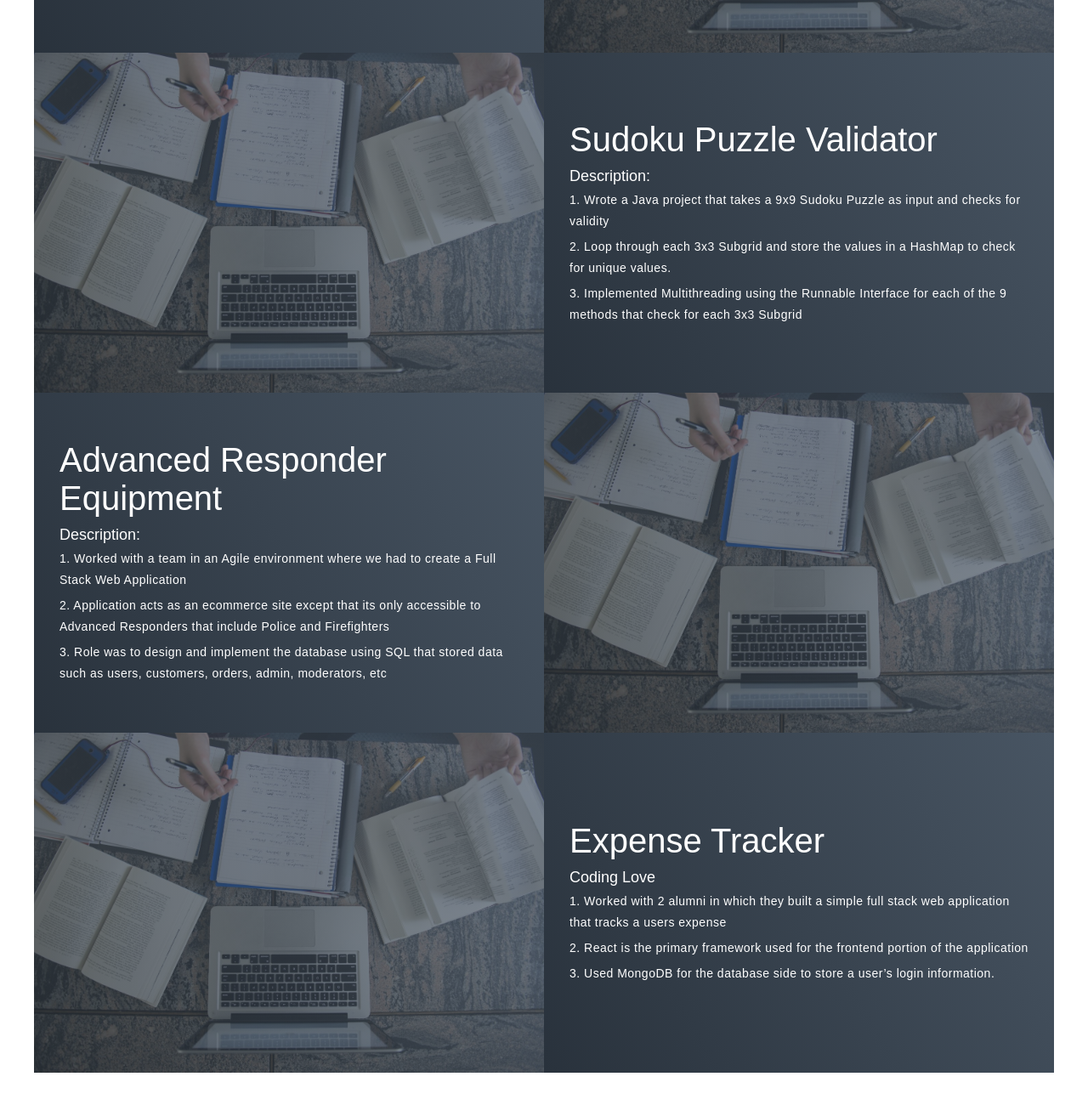
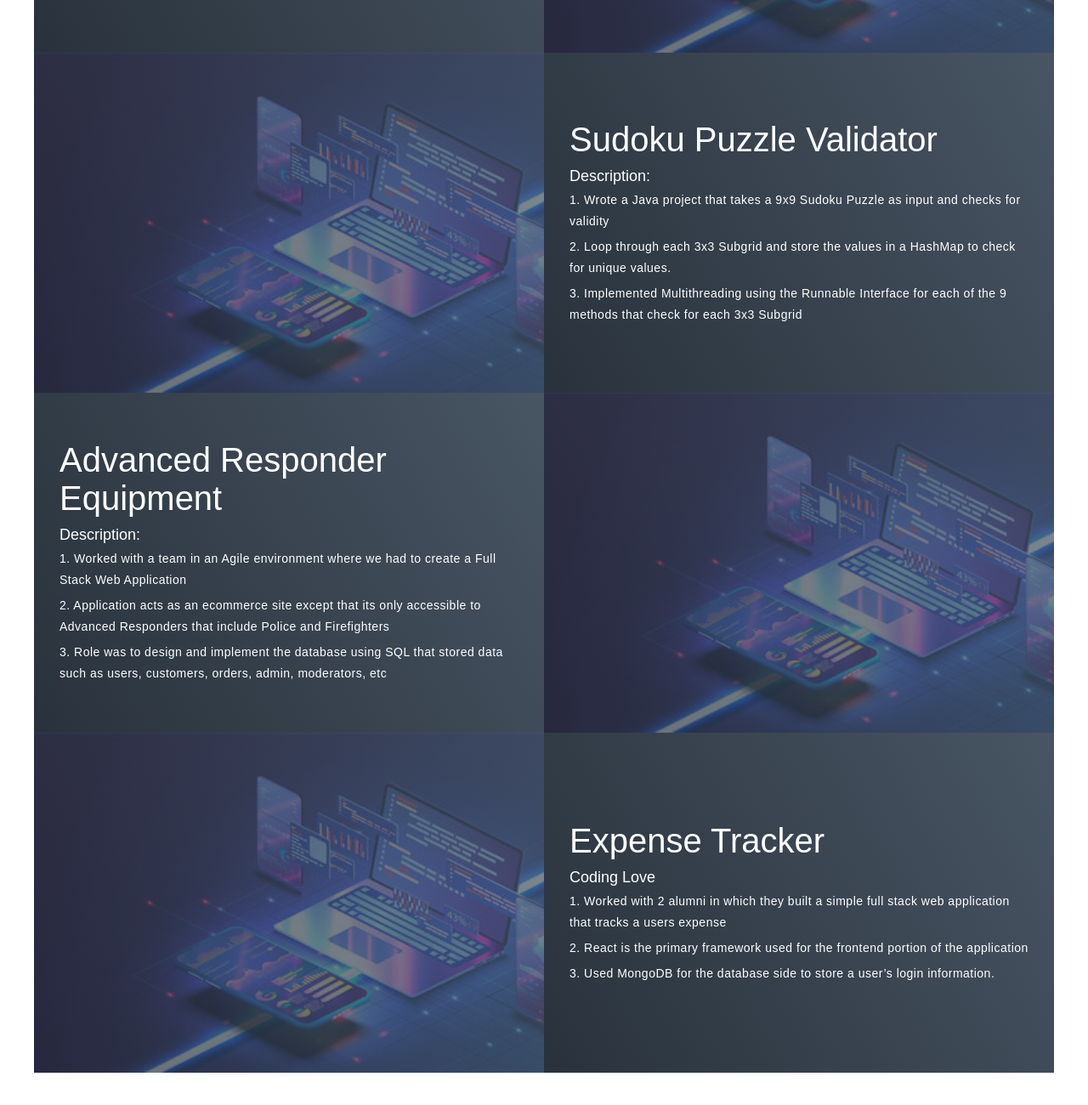
Before and after one commit to AbrahimAbdulkader/PortfolioWebsite, a plain HTML site: page index.html in a window 1280 px wide. Shown: the part 2625-3925 px from the top of the page at 85% size. Drawn offline with Linux system fonts and the light colour scheme.

Commit message:
FixedIMG

```diff
--- a/index.html
+++ b/index.html
@@ -103,7 +103,7 @@
             <p>3. The Simulator reads input from the Command Line</p>
         </div>
         <div class="project-img">
-            <img src="./img/study.jpeg" alt="img">
+            <img src="./img/ComputerScience.jpeg" alt="img">
         </div>
         </div>
         <div class="project-item">
@@ -115,7 +115,7 @@
                 <p>3. Implemented Multithreading using the Runnable Interface for each of the 9 methods that check for each 3x3 Subgrid</p>
             </div>
             <div class="project-img">
-                <img src="./img/study.jpeg" alt="img">
+                <img src="./img/ComputerScience.jpeg" alt="img">
             </div>
             </div>
             <div class="project-item">
@@ -127,7 +127,7 @@
                     <p>3. Role was to design and implement the database using SQL that stored data such as users, customers, orders, admin, moderators, etc</p>
                 </div>
                 <div class="project-img">
-                    <img src="./img/study.jpeg" alt="img">
+                    <img src="./img/ComputerScience.jpeg" alt="img">
                 </div>
                 </div>
                 <div class="project-item">
@@ -139,7 +139,7 @@
                         <p>3. Used MongoDB for the database side to store a user’s login information.</p>
                     </div>
                     <div class="project-img">
-                        <img src="./img/study.jpeg" alt="img">
+                        <img src="./img/ComputerScience.jpeg" alt="img">
                     </div>
                     </div>
     </div>
```
Also changed, not shown: img/ComputerScience.jpeg (added).
